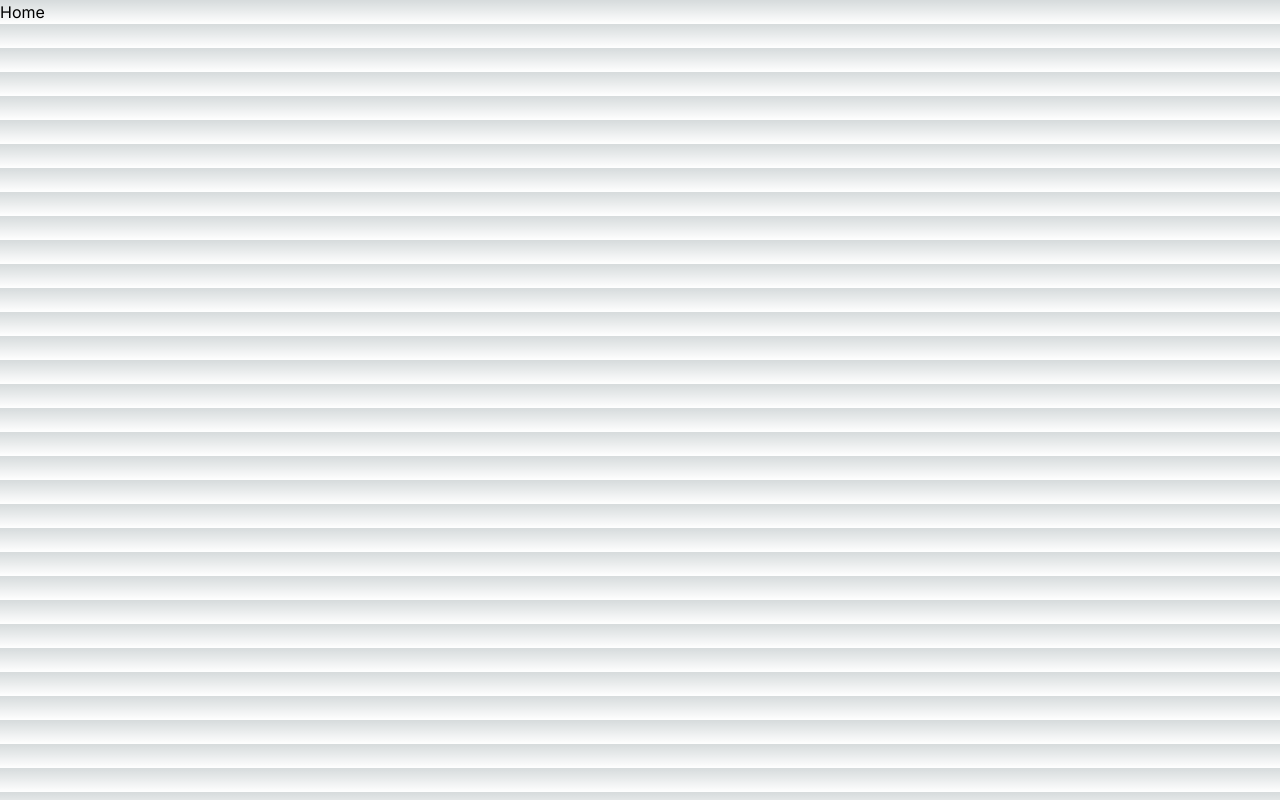
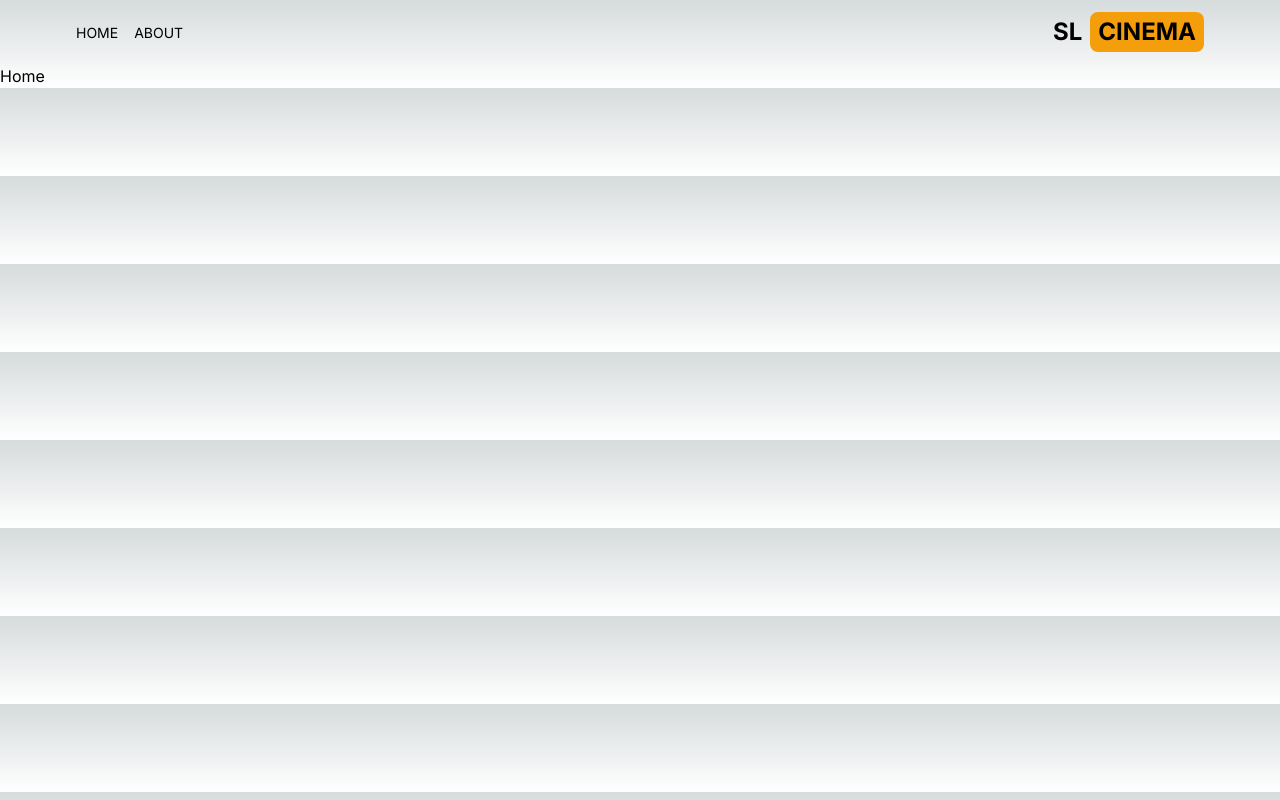
Before and after one commit to kavishkakalhara1/sl-cinema, a Next.js app: page / in a window 1280 px wide. Built offline with nearby package versions, Linux system fonts and the light colour scheme.

Commit message:
Header created

```diff
--- a/src/app/layout.js
+++ b/src/app/layout.js
@@ -1,5 +1,6 @@
 import { Inter } from "next/font/google";
 import "./globals.css";
+import Header from "@/components/Header";
 
 const inter = Inter({ subsets: ["latin"] });
 
@@ -11,7 +12,9 @@ export const metadata = {
 export default function RootLayout({ children }) {
   return (
     <html lang="en">
-      <body className={inter.className}>{children}</body>
+      <body className={inter.className}>
+        <Header />
+        {children}</body>
     </html>
   );
 }
--- /dev/null
+++ b/src/components/Header.jsx
@@ -0,0 +1,20 @@
+import React from "react";
+import MenuItem from "./MenuItem";
+import { AiFillHome } from "react-icons/ai";
+import { BsFillInfoCircleFill } from "react-icons/bs";
+import Link from "next/link";
+
+export default function Header() {
+  return (
+    <div className="flex items-center justify-between max-w-6xl p-3 mx-auto">
+      <div className="flex gap-4">
+        <MenuItem title="home" address="/" Icon={AiFillHome} />
+        <MenuItem title="about" address="/about" Icon={BsFillInfoCircleFill} />
+      </div>
+      <Link href="/" className="flex items-center gap-2">
+        <span className="text-2xl font-bold ">SL</span>
+        <span className="hidden px-2 py-1 text-2xl font-bold rounded-lg sm:inline bg-amber-500">CINEMA</span>
+      </Link>
+    </div>
+  );
+}
--- /dev/null
+++ b/src/components/MenuItem.jsx
@@ -0,0 +1,11 @@
+import Link from "next/link";
+import React from "react";
+
+export default function MenuItem({ title, address, Icon }) {
+  return (
+    <Link href={address} className="hover:text-amber-500">
+      <Icon className="text-2xl sm:hidden" />
+      <p className="hidden text-sm uppercase sm:inline">{title}</p>
+    </Link>
+  );
+}
```
Also changed, not shown: package.json (+5 -4 lines), 1 other file (tests, documents, lock files or other folders).
